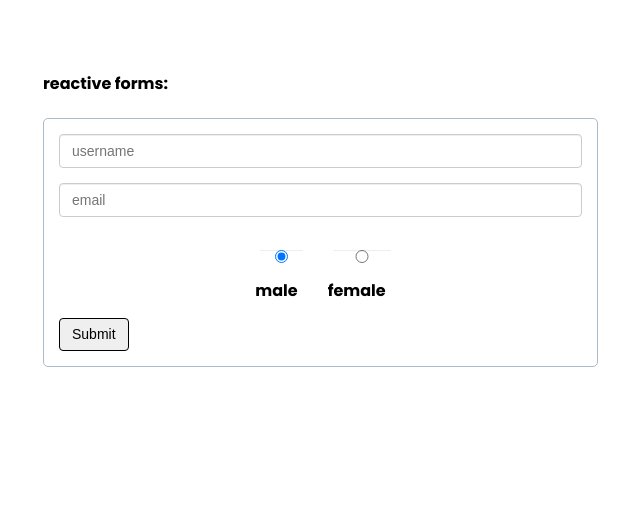
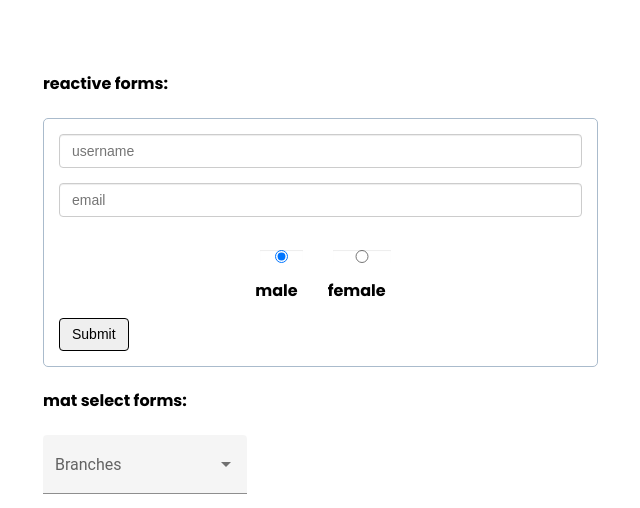
Before and after one commit to atlasboris/gp-tests, an Angular app: page / in a window 1280 px wide. Shown: the top 508 px of the page, without its empty margins (7-647 px from the left). Built offline with nearby package versions, Linux system fonts and the light colour scheme.

Commit message:
material design select (without form) test

```diff
--- a/src/app/app.component.html
+++ b/src/app/app.component.html
@@ -1,4 +1,6 @@
 <div class="content-wrap">
     <h4>reactive forms:</h4>
     <reactive-form-tests></reactive-form-tests>
+    <h4>mat select forms:</h4>
+    <mat-select-tests></mat-select-tests>
 </div>
--- a/src/app/mat-select-tests/mat-select-tests.component.html
+++ b/src/app/mat-select-tests/mat-select-tests.component.html
@@ -1 +1,6 @@
-<p>mat-select-tests works!</p>
+<mat-form-field appearance="fill" >
+    <mat-label>Branches</mat-label>
+    <mat-select multiple [formControl]="selectedBranches">
+        <mat-option *ngFor="let branch of branchesList" [value]="branch.branchId" (click)="onClick()">{{branch.branchName}}</mat-option>
+    </mat-select>
+</mat-form-field>
--- a/src/app/mat-select-tests/mat-select-tests.component.ts
+++ b/src/app/mat-select-tests/mat-select-tests.component.ts
@@ -1,4 +1,5 @@
 import { Component, OnInit } from '@angular/core';
+import { FormControl, FormGroup, Validators } from '@angular/forms';
 
 @Component({
   selector: 'mat-select-tests',
@@ -6,10 +7,33 @@ import { Component, OnInit } from '@angular/core';
   styleUrls: ['./mat-select-tests.component.scss']
 })
 export class MatSelectTestsComponent implements OnInit {
+  branchesList: iBranch[] = [
+    {
+      branchId: 111,
+      branchName: 'Yavne'
+    },
+    {
+      branchId: 2222,
+      branchName: 'Tel Aviv'
+    },
+    {
+      branchId: 333,
+      branchName: 'Rishon'
+    },
+  ];
 
-  constructor() { }
+  selectedBranches = new FormControl();
 
   ngOnInit(): void {
   }
 
+  onClick(){
+    console.log("selection: ", this.selectedBranches)
+  }
+
 }
+
+export interface iBranch {
+  branchId: number,
+  branchName: string
+}
```
